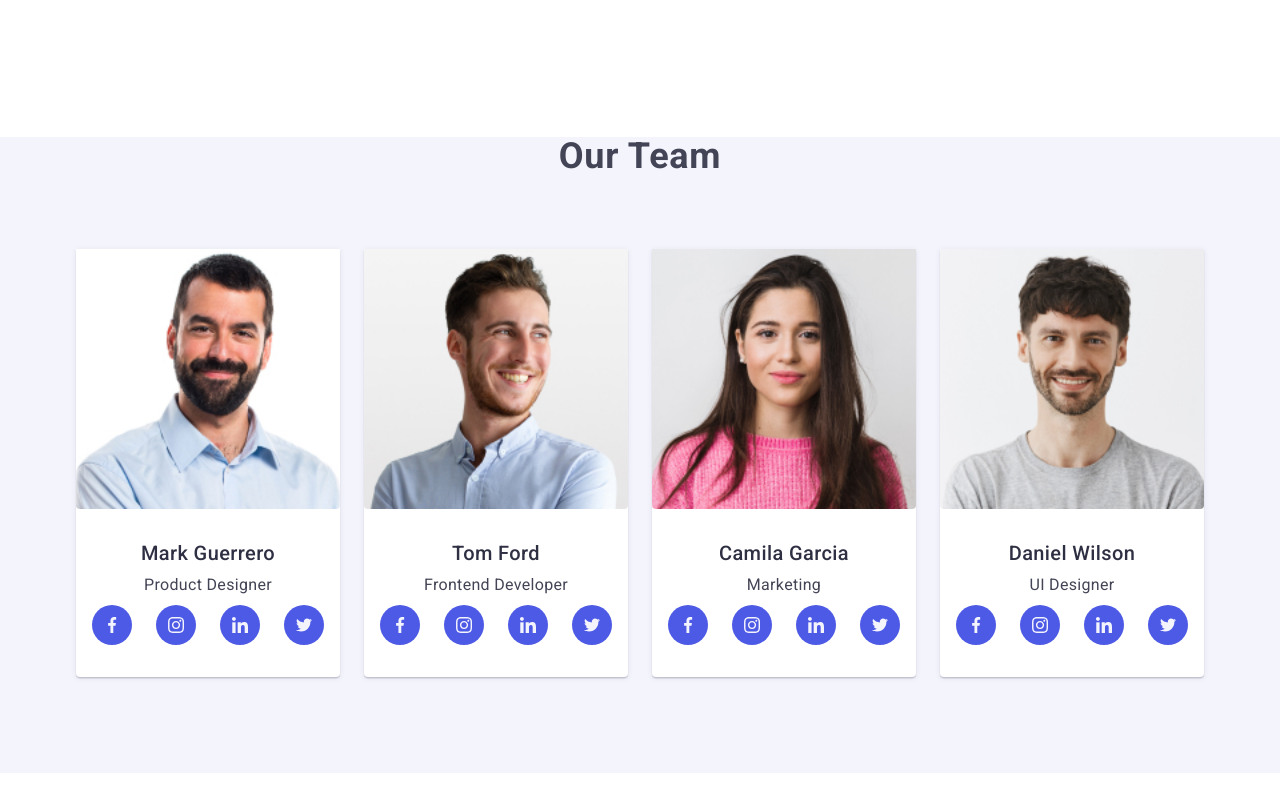
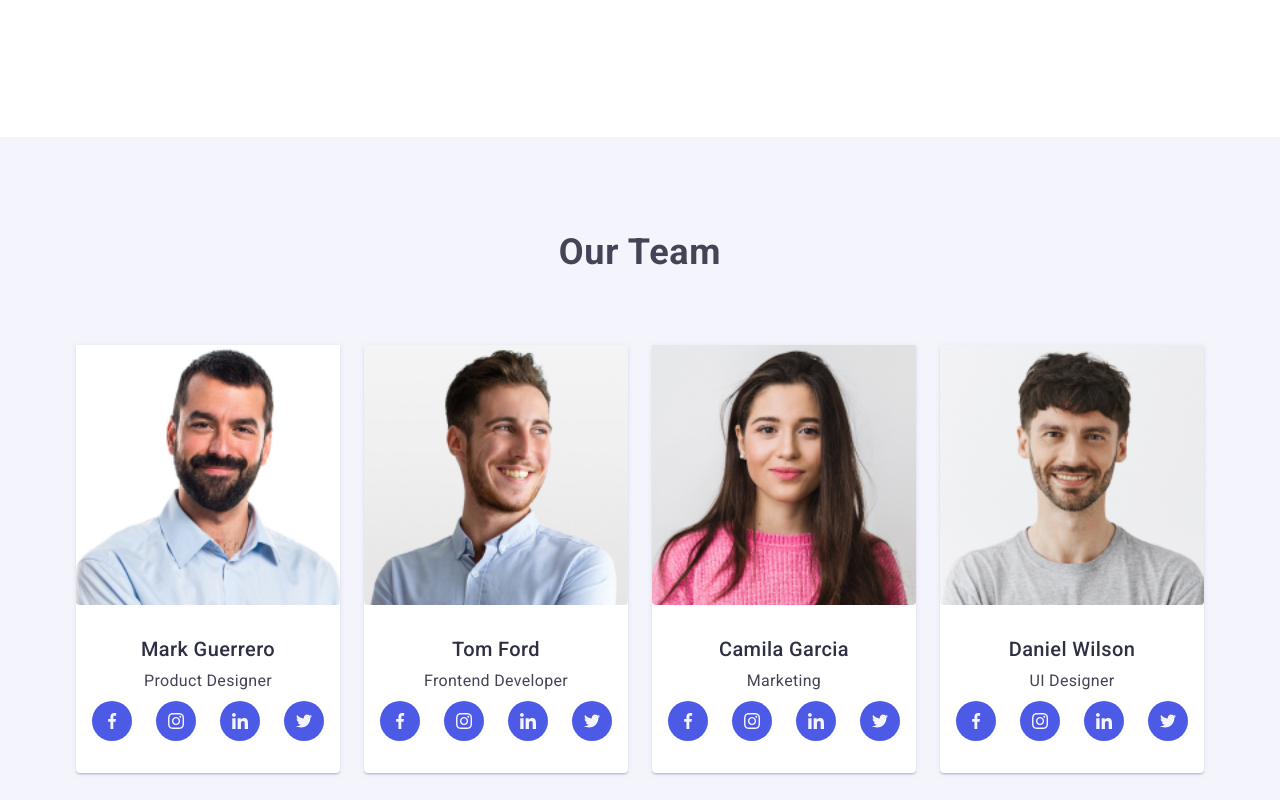
Before and after one commit to DmytroBabinenko/goit-markup-hw-06, a plain HTML site: page index.html in a window 1280 px wide. Shown: the part 1020-1820 px from the top of the page. Drawn offline with nearby package versions, Linux system fonts and the light colour scheme.

Commit message:
31213231

```diff
--- a/css/styles.css
+++ b/css/styles.css
@@ -373,7 +373,7 @@ a:focus {
 
 .secondsect {
     background-color: #F4F4FD;
-
+    padding: 96px 0;
 }
 
 
@@ -468,7 +468,7 @@ a:focus {
 
 .castlist {
     margin: 0;
-    padding-bottom: 96px;
+
     display: flex;
     /* gap: 24px; */
 
@@ -1132,7 +1132,7 @@ a:focus {
             justify-content: center;
             gap:  64px 24px;
             flex-direction: row;
-            padding-bottom: 96;
+
 
         }
 
@@ -1160,6 +1160,7 @@ a:focus {
         display: grid;
         grid-template-columns: repeat(4, 264px);
         grid-gap: 24px;
+        padding-bottom: 120px;
     }
 }
 
```
